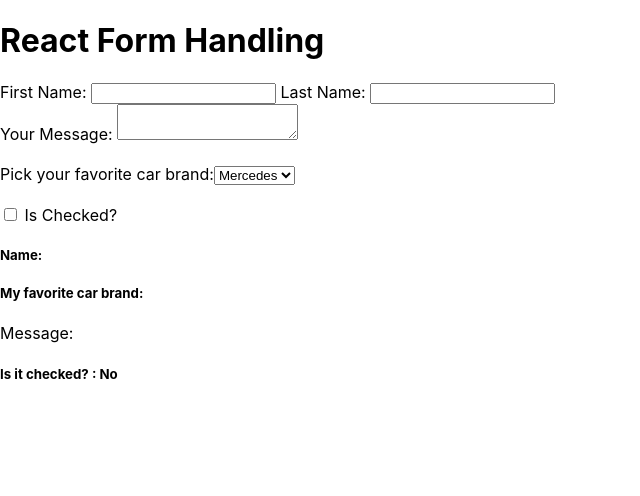
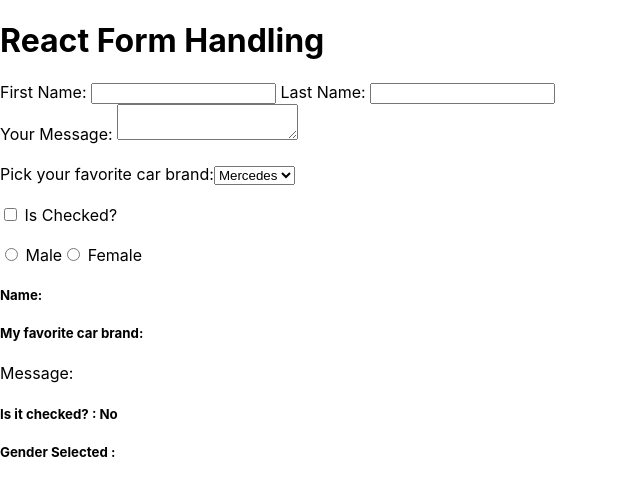
Before and after one commit to sisi0205/aws_serverless_api, a React (Create React App) app in the folder website/: page / in a window 1280 px wide. Shown: the top 496 px of the page, without its empty margins (0-640 px from the left). Built offline with nearby package versions, Linux system fonts and the light colour scheme.

Commit message:
radio type

```diff
--- a/website/src/App.js
+++ b/website/src/App.js
@@ -7,6 +7,7 @@
     lname: "",
     carBrand: "",
     isChecked: false,
+    gender: "",
   })
 
   const handleChange = e => {
@@ -74,6 +75,29 @@
 {" "}
         Is Checked?
       </label>
+       <br /><br />
+      <label>
+        <input
+          type="radio"
+          name="gender"
+          value="male"
+          checked={state.gender === "male"}
+          onChange={handleChange}
+        />
+{" "}
+        Male
+      </label>
+      <label>
+        <input
+          type="radio"
+          name="gender"
+          value="female"
+          checked={state.gender === "female"}
+          onChange={handleChange}
+        />
+{" "}
+        Female
+      </label>
 
       </form>
       <h5>
@@ -82,7 +106,9 @@
       <h5>My favorite car brand: {state.carBrand}</h5>
       <p>Message: {state.message}</p>
       <h5>Is it checked? : {state.isChecked ? "Yes" : "No"}</h5>
+      <h5>Gender Selected : {state.gender}</h5>
     </div>
+
   )
 }
 
```
Also changed, not shown: website/src/Forms/README.md.
